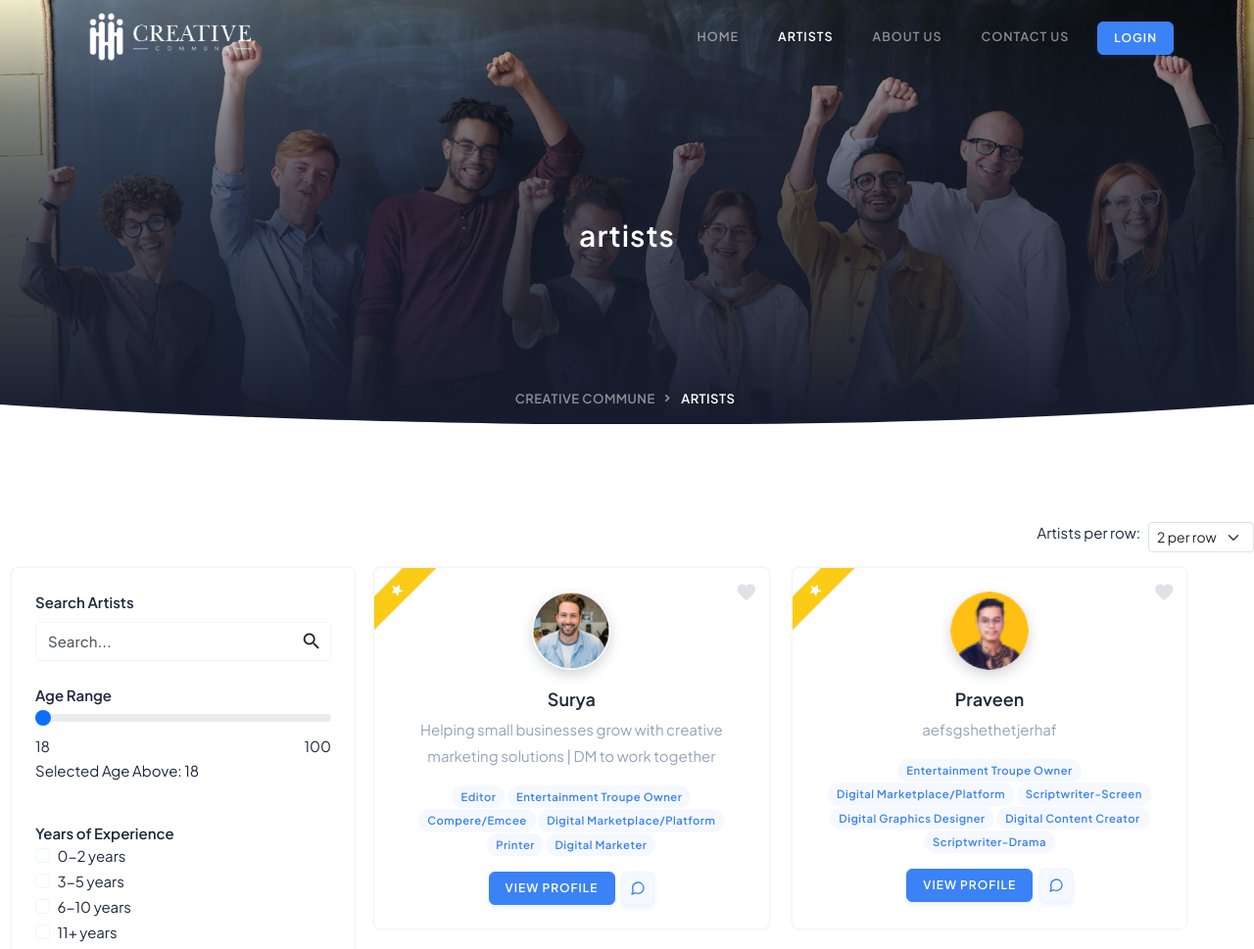
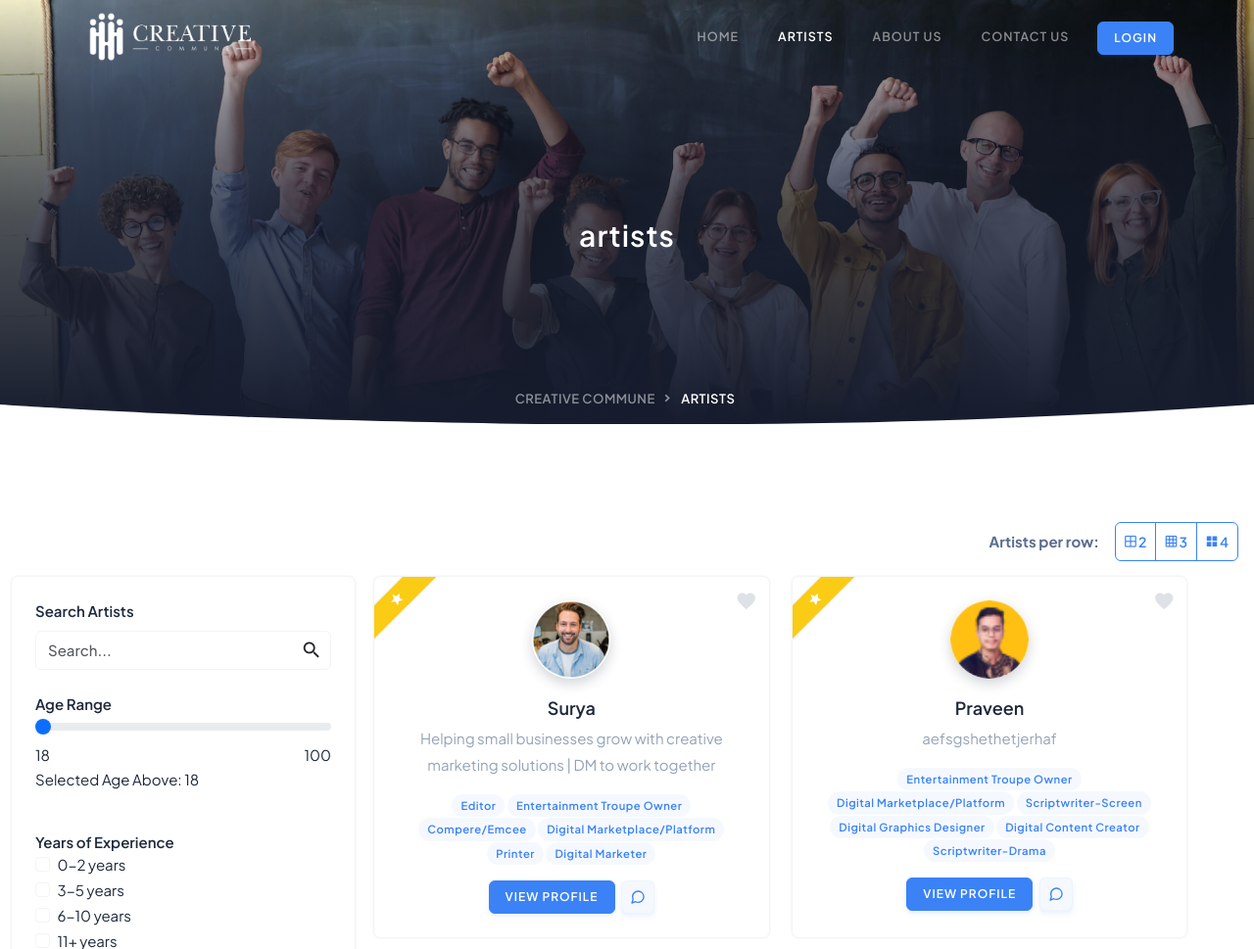
Before and after one commit to pavankumar9160/job_nova, a Django app: page /artists/ in a window 1280 px wide. Shown: the top 969 px of the page at 98% size. Run offline with Django 5.2, Linux system fonts and the light colour scheme; data comes from the database, SQL or seed files in the repository; some libraries are stand-ins or nearby versions.

Commit message:
updated grid view

```diff
--- a/templates/candidates.html
+++ b/templates/candidates.html
@@ -36,14 +36,22 @@
 
         <!-- Start -->
         <section class="section">
-            <div class="d-flex justify-content-end mb-3">
-                <label for="toggleColumns" class="me-2">Artists per row:</label>
-                <select id="toggleColumns" class="form-select form-select-sm" style="width: auto;">
-                    <option value="col-md-6">2 per row</option>
-                    <option value="col-md-4">3 per row</option>
-                    <option value="col-md-3">4 per row</option>
-                </select>
+            <div class="d-flex justify-content-end align-items-center mb-3 me-3">
+                <label class="me-3 fw-bold text-secondary">Artists per row:</label>
+                <div id="toggleColumns" class="btn-group btn-group-sm" role="group" aria-label="Artists per row">
+                    <button type="button" class="btn btn-outline-primary d-flex align-items-center p-2" data-value="col-md-6" title="2 per row">
+                        <i class="mdi mdi-grid-large"></i>2
+                    </button>
+                    <button type="button" class="btn btn-outline-primary d-flex align-items-center p-2" data-value="col-md-4" title="3 per row">
+                        <i class="mdi mdi-grid"></i>3
+                    </button>
+                    <button type="button" class="btn btn-outline-primary d-flex align-items-center p-2" data-value="col-md-3" title="4 per row">
+                        <i class="mdi mdi-view-grid"></i> 4<!-- New icon for 4 per row -->
+                    </button>
                 </div>
+            </div>
+
+
             <div class="container" style="max-width:100%">
                 <div class="row d-flex" style="gap:50px">
                     <div class="col-lg-3 col-md-6 col-12">
@@ -736,6 +744,8 @@
                                     <button class="btn btn-primary btn-sm" id="clearFilterBtn">Clear Filter</button>
                                 </div>
                             </div>
+                        </div>
+                    </div>
                             <script src="https://code.jquery.com/jquery-3.6.4.min.js"></script>
 
                             <script>
@@ -777,60 +787,50 @@
     });
 
 
-    document.getElementById('toggleColumns').addEventListener('change', function() {
+    document.querySelectorAll('#toggleColumns .btn').forEach(button => {
+        button.addEventListener('click', () => {
+            // Remove active class from all buttons
+            document.querySelectorAll('#toggleColumns .btn').forEach(btn => btn.classList.remove('active', 'btn-primary', 'text-white'));
+
+            // Add active class to the clicked button
+            button.classList.add('active', 'btn-primary', 'text-white');
+
             // Get the selected column class
-        const selectedClass = this.value;
+            const selectedClass = button.dataset.value;
 
-        // Get all artist card containers
+            // Update the column class for each artist card
             const artistCards = document.querySelectorAll('.artist-card-container');
-
-        // Update the column class for each card
             artistCards.forEach(card => {
                 card.className = `artist-card-container ${selectedClass} col-12`;
 
-            // Truncate short_bio to 12 words when 4 columns per row is selected
+                // Handle bio truncation for 4 per row
                 const bioElement = card.querySelector('.content p.text-muted');
                 if (bioElement) {
-                const fullBio = bioElement.dataset.fullBio || bioElement.textContent.trim(); // Store the full bio
+                    const fullBio = bioElement.dataset.fullBio || bioElement.textContent.trim();
                     bioElement.dataset.fullBio = fullBio;
 
                     if (selectedClass === 'col-md-3') {
-                    // Split the bio into words, check the length, and truncate only if necessary
                         const words = fullBio.split(' ');
-                    if (words.length > 12) {
-                        const truncatedBio = words.slice(0, 10).join(' ') + '...';
-                        bioElement.textContent = truncatedBio;
+                        bioElement.textContent = words.length > 12
+                            ? words.slice(0, 10).join(' ') + '...'
+                            : fullBio;
                     } else {
-                        bioElement.textContent = fullBio; // Show the full bio if it's less than or equal to 12 words
-                    }
-                } else {
-                    bioElement.textContent = fullBio; // Reset to full bio for other column classes
+                        bioElement.textContent = fullBio;
                     }
                 }
 
-            // Hide skills when 4 per row is selected
+                // Handle skill visibility for 4 per row
                 const skillsSections = card.querySelectorAll('.content .badge');
                 if (selectedClass === 'col-md-3') {
-                skillsSections.forEach(skill => {
-                    skill.style.display = 'none';
-                });
+                    skillsSections.forEach(skill => skill.style.display = 'none');
                 } else {
-                skillsSections.forEach(skill => {
-                    skill.style.display = ''; // Reset to default
-                });
+                    skillsSections.forEach(skill => skill.style.display = '');
                 }
             });
         });
-
-
-
-
-
+    });
 
             </script>
-
-                        </div>
-                    </div>
 
 
                     <div class="col-lg-8 col-md-6 col-12">
```
Also changed, not shown: templates/index-three.html (+13 -5 lines), static/images/text_image.jpeg (added). Lines whose indentation alone changed are shown as unchanged.
